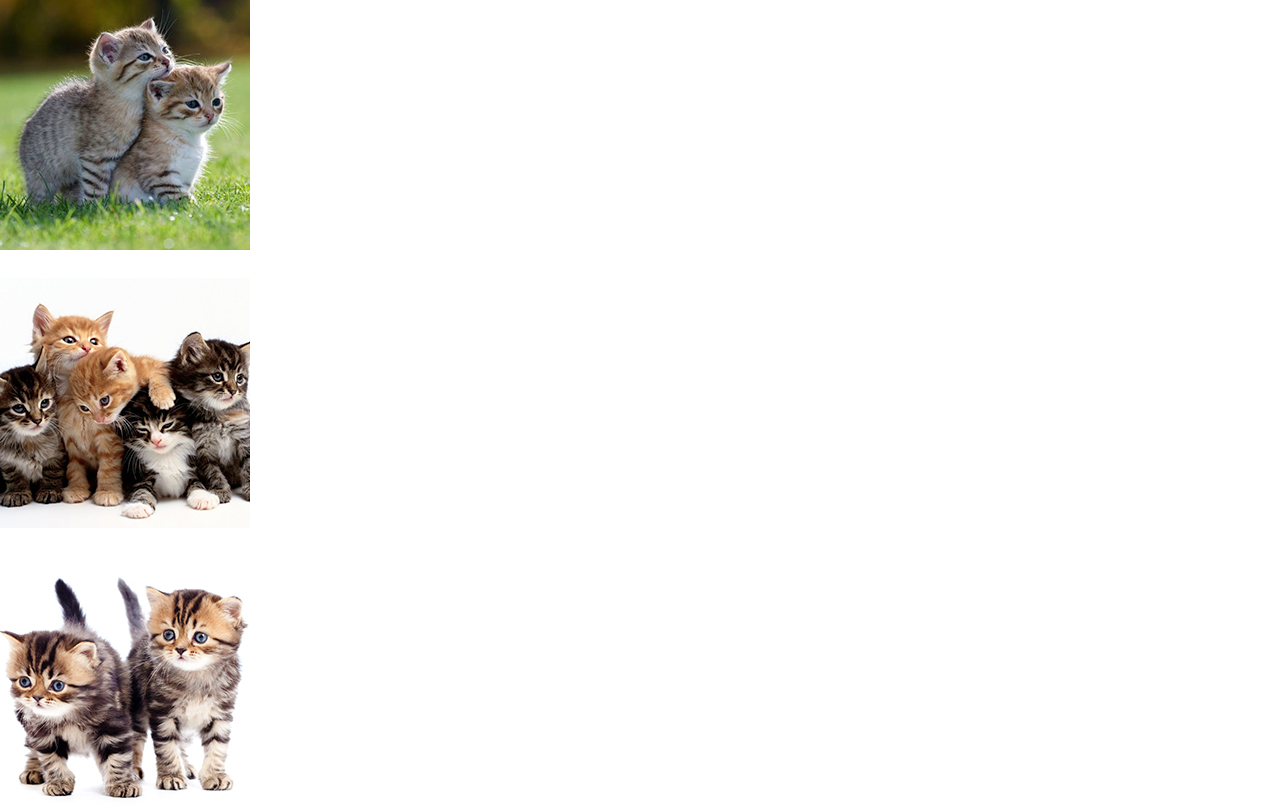
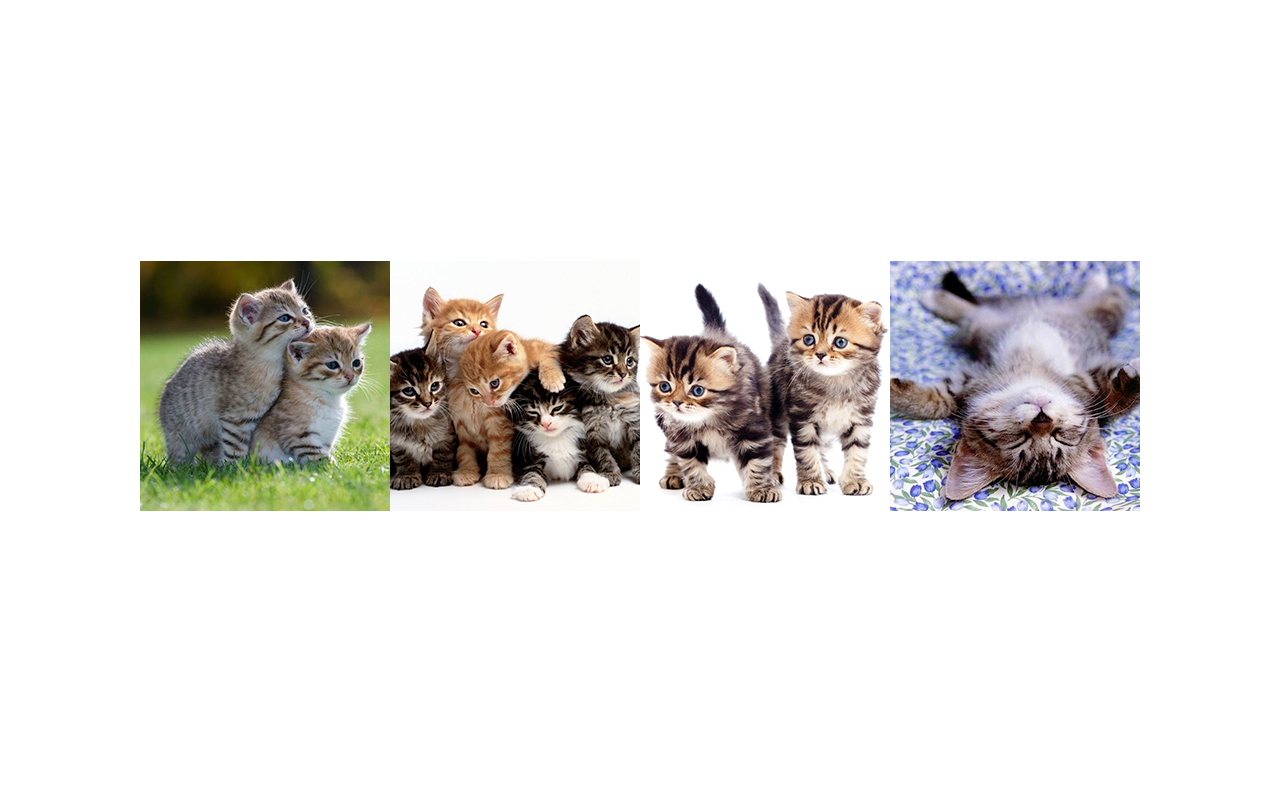
Before and after one commit to elenagarrone/gallery, a plain HTML site: page index.html in a window 1280 px wide. Shown: the top 812 px of the page. Drawn offline with Linux system fonts and the light colour scheme.

Commit message:
fixed positioning of images

```diff
--- a/css/style.css
+++ b/css/style.css
@@ -1,13 +1,16 @@
 ul {
-  padding:0 0 0 0;
-  margin:0 0 0 0;
+  display: flex;
 }
 
 ul li {
+  display: inline;
   list-style:none;
   margin-bottom:25px;
 }
 
-ul li img {
-  cursor: pointer;
+.container {
+  position: absolute;
+  top: 50%;
+  left: 50%;
+  transform: translate(-50%, -50%);
 }
```
